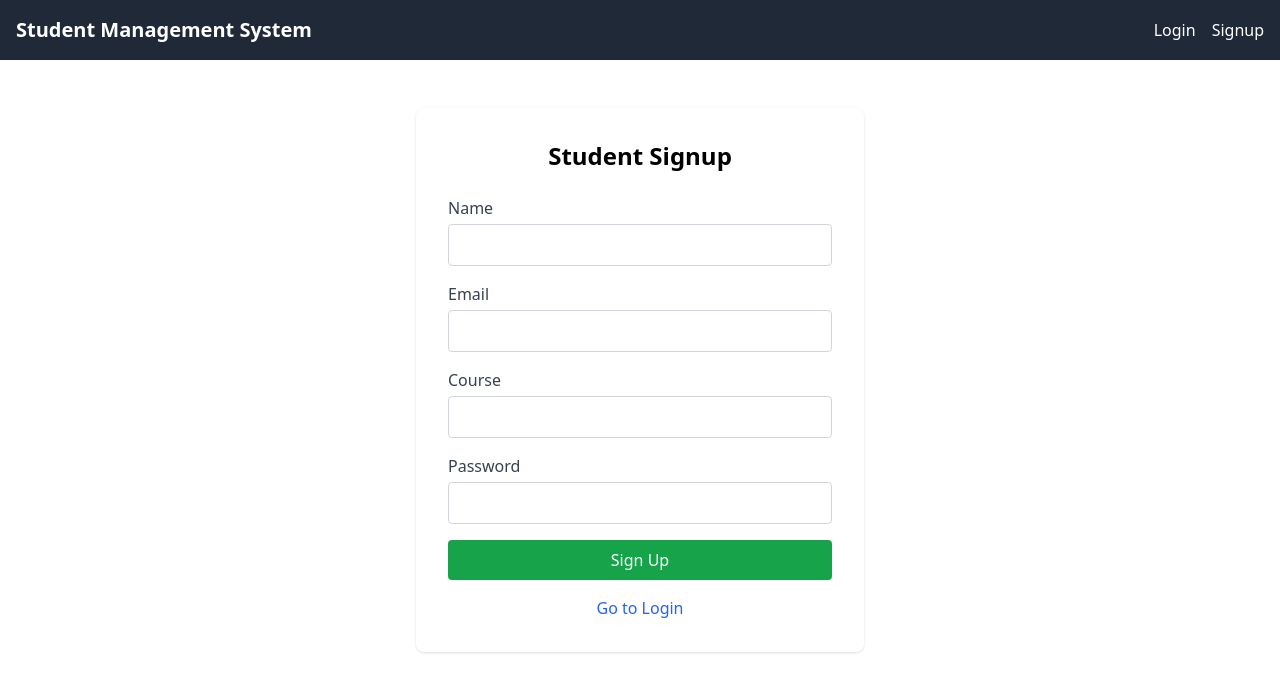
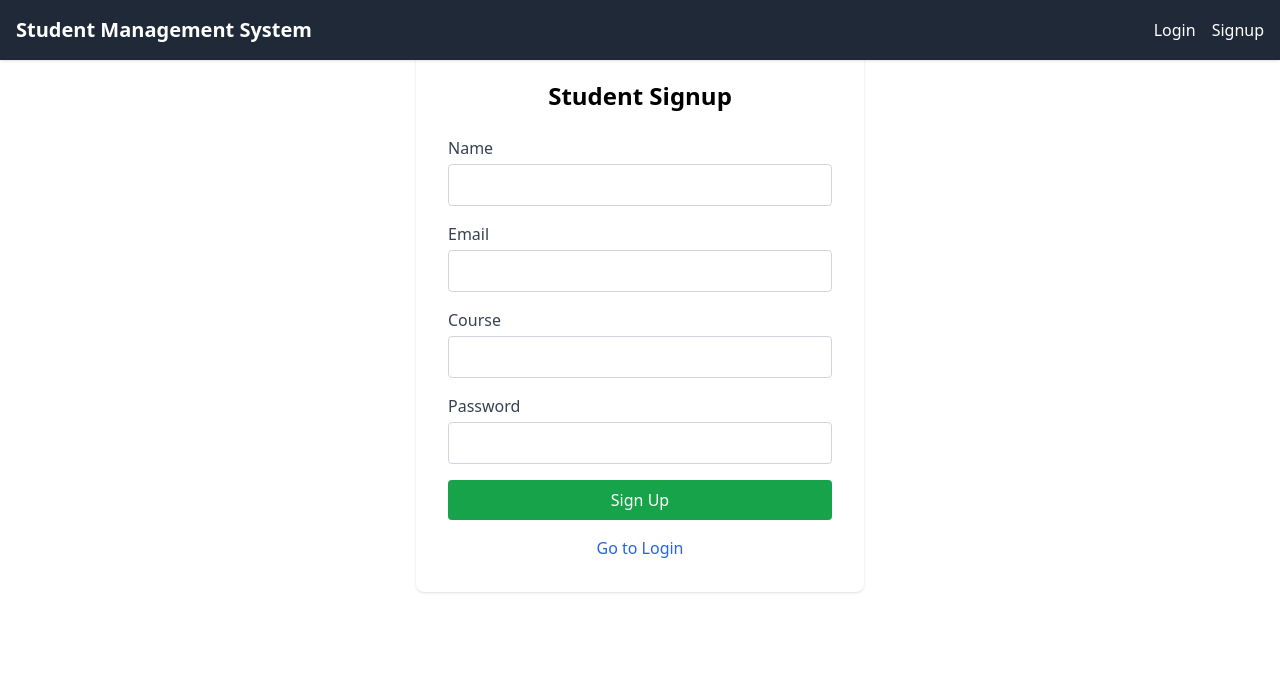
Before and after one commit to 1basilisk/Student_FE, a React (Vite) app: page /signup in a window 1280 px wide. Shown: the top 692 px of the page. Built offline with nearby package versions, Linux system fonts and the light colour scheme; no server answers.

Commit message:
fixed header

```diff
--- a/src/components/header.jsx
+++ b/src/components/header.jsx
@@ -21,7 +21,7 @@ function Header() {
   };
 
   return (
-    <header className="bg-gray-800 text-white p-4 flex justify-between items-center">
+    <header className="fixed top-0 left-0 right-0 bg-gray-800 text-white p-4 flex justify-between items-center shadow z-50">
       <h1 className="text-xl font-bold cursor-pointer" onClick={() => navigate('/')}>
         Student Management System
       </h1>
@@ -29,17 +29,6 @@ function Header() {
       <nav className="space-x-4">
         {token ? (
           <>
-            {role === 'admin' && (
-              <button onClick={() => navigate('/admin-dashboard')} className="hover:underline">
-                Admin Dashboard
-              </button>
-            )}
-
-            {role === 'student' && (
-              <button onClick={() => navigate('/student-dashboard')} className="hover:underline">
-                Student Dashboard
-              </button>
-            )}
 
             <button onClick={() => navigate('/change-password')} className="hover:underline">
               Change Password
```
